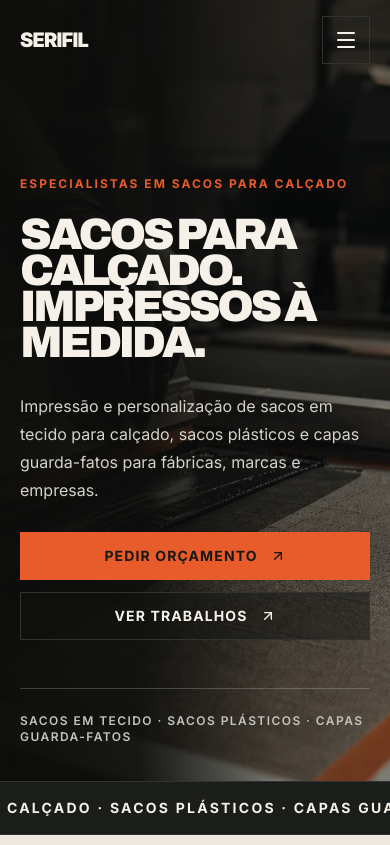
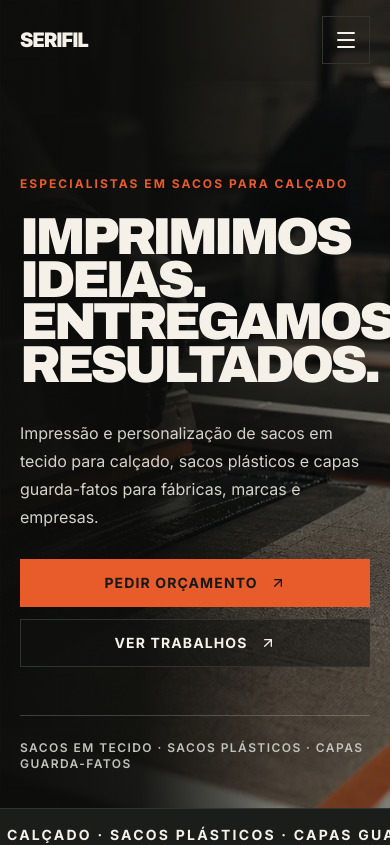
Before and after one commit to Thecreative1/Serifil, a Next.js app: page / in a window 390 px wide. Shown: the top 845 px of the page. Built offline with nearby package versions, Linux system fonts and the light colour scheme.

Commit message:
Restore original hero message

```diff
--- a/components/sections/Hero.tsx
+++ b/components/sections/Hero.tsx
@@ -14,7 +14,7 @@ export function Hero() {
       <Container className="relative flex min-h-[680px] flex-col justify-end pb-9 pt-24 lg:min-h-[calc(100vh-6rem)] lg:pb-12">
         <div className="max-w-[1050px]">
           <p className="hero-enter text-xs font-bold uppercase tracking-[0.17em] text-accent sm:text-sm">ESPECIALISTAS EM SACOS PARA CALÇADO</p>
-          <h1 className="hero-enter hero-delay-1 mt-6 max-w-[14ch] text-[clamp(2.75rem,9.8vw,9.2rem)] leading-[0.82] font-black uppercase tracking-[-0.075em] text-text-primary">
+          <h1 className="hero-enter hero-delay-1 mt-6 max-w-[14ch] text-[clamp(3.25rem,9.8vw,9.2rem)] leading-[0.82] font-black uppercase tracking-[-0.075em] text-text-primary">
             <span className="block">{brand.heroLineOne}</span>
             <span className="block">{brand.heroLineTwo}</span>
           </h1>
--- a/config/brand.ts
+++ b/config/brand.ts
@@ -18,8 +18,8 @@ type BrandConfig = {
 export const brand: BrandConfig = {
   name: "SERIFIL",
   descriptor: "Serigrafia & Personalização",
-  heroLineOne: "Sacos para calçado.",
-  heroLineTwo: "Impressos à medida.",
+  heroLineOne: "Imprimimos ideias.",
+  heroLineTwo: "Entregamos resultados.",
   secondaryTagline: "Impressão especializada para o setor do calçado.",
   location: "Guimarães, Portugal",
   phone: "",
```
Also changed, not shown: 1 other file (tests, documents, lock files or other folders).
